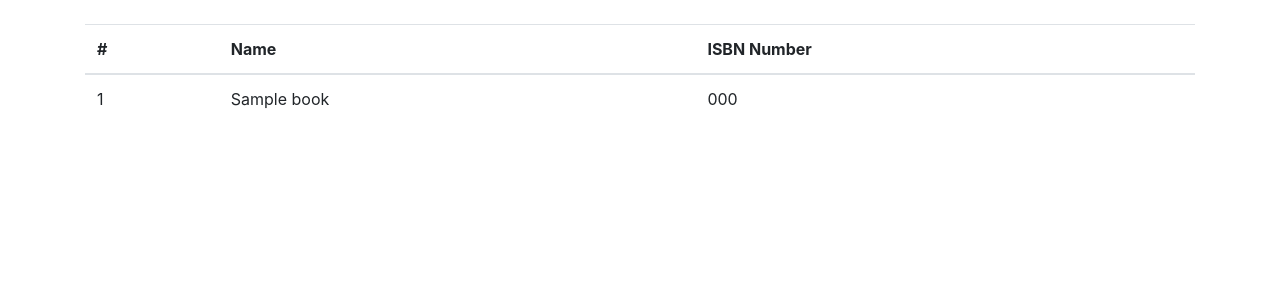
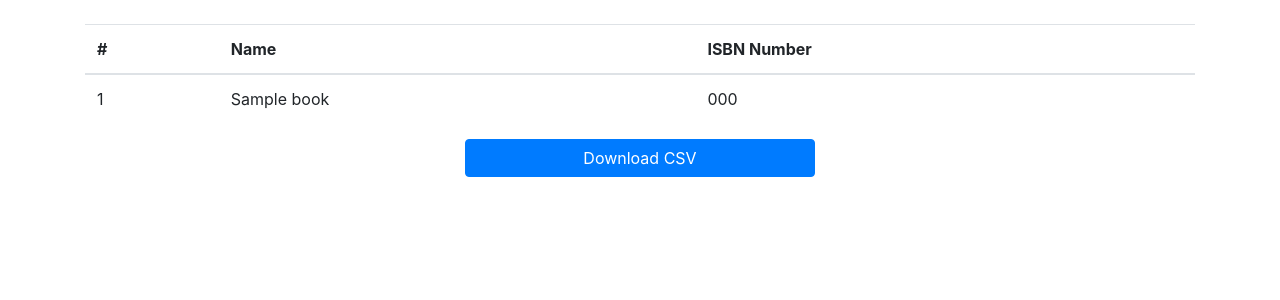
Before and after one commit to all-about-django/django-async-tasks, a Django app: page /store/book in a window 1280 px wide. Shown: the part 56-356 px from the top of the page. Run offline with Django 3.2, Linux system fonts and the light colour scheme; tables that the repository leaves empty hold one stand-in row (values such as "Sample post"); some libraries are stand-ins or nearby versions.

Commit message:
add form.

```diff
--- a/djlibrary/templates/store/book_list.html
+++ b/djlibrary/templates/store/book_list.html
@@ -36,6 +36,14 @@
           {% endfor %}
         </tbody>
       </table>
+      <form method="GET">
+        <div class="row">
+          <div class="col-4 offset-4">
+            <input type="hidden" name="is_download" value="1" />
+            <button type="submit" class="btn btn-primary btn-block">Download CSV</button>
+          </div>
+        </div>
+      </form>
     </div>
   </body>
 </html>
--- a/store/views.py
+++ b/store/views.py
@@ -6,6 +6,10 @@ from .models import Book
 def download_book(request):
     template_name = 'store/book_list.html'
     books = Book.objects.all()
+    if request.method == 'GET':
+        is_download = request.GET.get('is_download', None)
+        if is_download == '1':
+            print ('Request for csv processing')
     return render(request, template_name, {
         'books': books,
     })
```
